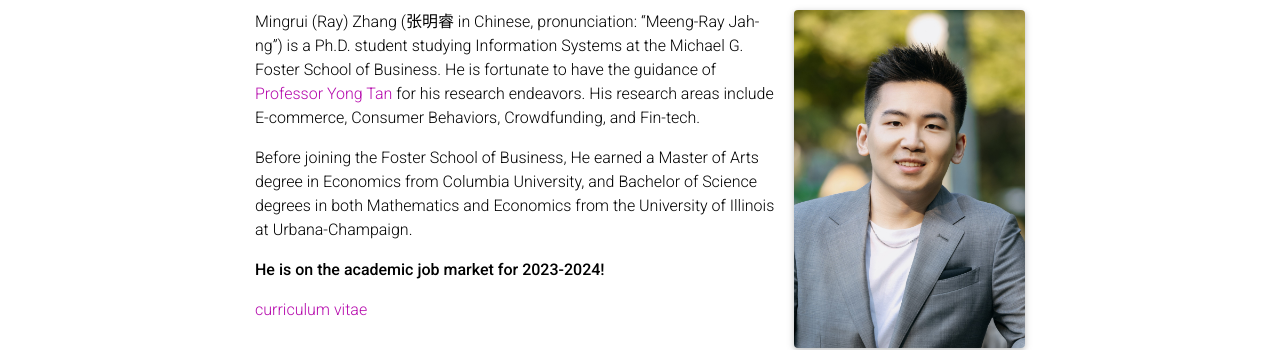
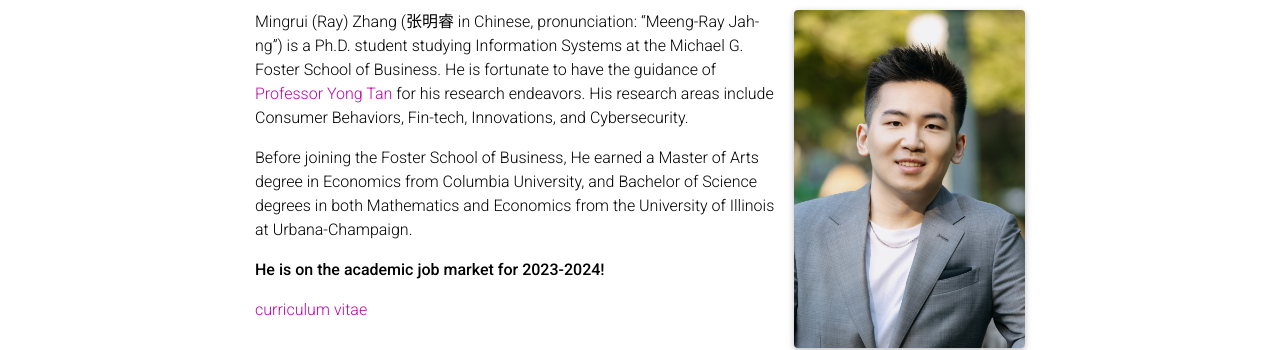
Before and after one commit to MingruiRayZhang/MingruiRayZhang.github.io, a Jekyll site: the page built from _pages/about.md, in a window 1280 px wide. Shown: the part 191-541 px from the top of the page. Built offline with Jekyll 4.4.1, drawn with Linux system fonts in a browser that asks for light colours; comment, search, counter and statistics services are not loaded; a style sheet for code colours, icons or effects is not loaded.

Commit message:
Update about.md

```diff
--- a/_pages/about.md
+++ b/_pages/about.md
@@ -19,7 +19,7 @@ selected_papers: false # includes a list of papers marked as "selected={true}"
 social: true  # includes social icons at the bottom of the page
 ---
 
-Mingrui (Ray) Zhang (张明睿 in Chinese, pronunciation: "Meeng-Ray Jah-ng") is a Ph.D. student studying Information Systems at the Michael G. Foster School of Business. He is fortunate to have the guidance of [Professor Yong Tan](https://foster.uw.edu/faculty-research/directory/yong-tan/) for his research endeavors. His research areas include E-commerce, Consumer Behaviors, Crowdfunding, and Fin-tech.
+Mingrui (Ray) Zhang (张明睿 in Chinese, pronunciation: "Meeng-Ray Jah-ng") is a Ph.D. student studying Information Systems at the Michael G. Foster School of Business. He is fortunate to have the guidance of [Professor Yong Tan](https://foster.uw.edu/faculty-research/directory/yong-tan/) for his research endeavors. His research areas include Consumer Behaviors, Fin-tech, Innovations, and Cybersecurity.
 
 Before joining the Foster School of Business, He earned a Master of Arts degree in Economics from Columbia University, and Bachelor of Science degrees in both Mathematics and Economics from the University of Illinois at Urbana-Champaign.
 
```
